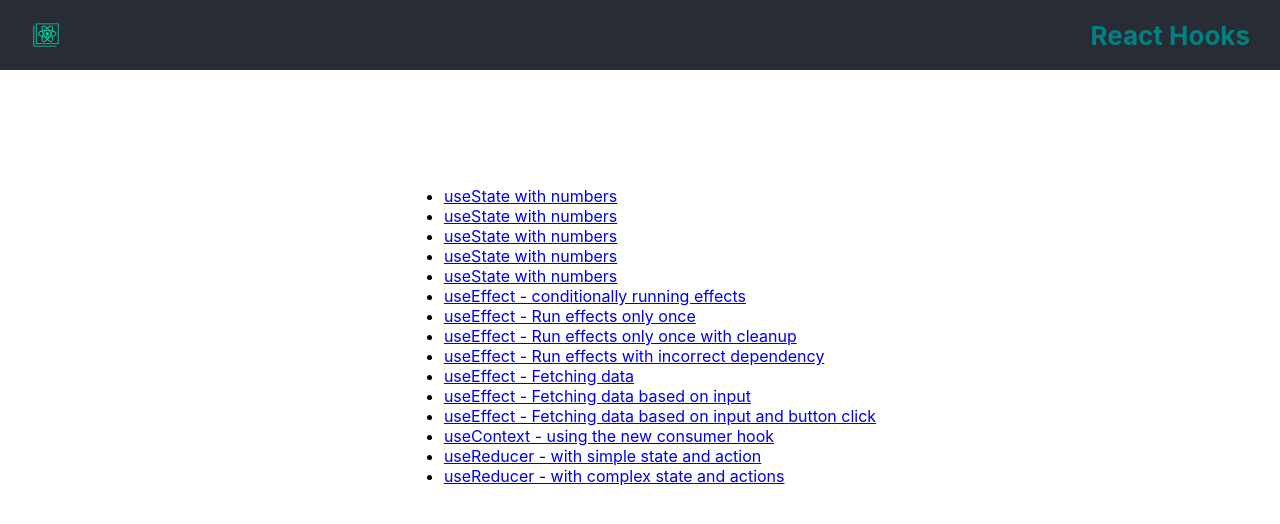
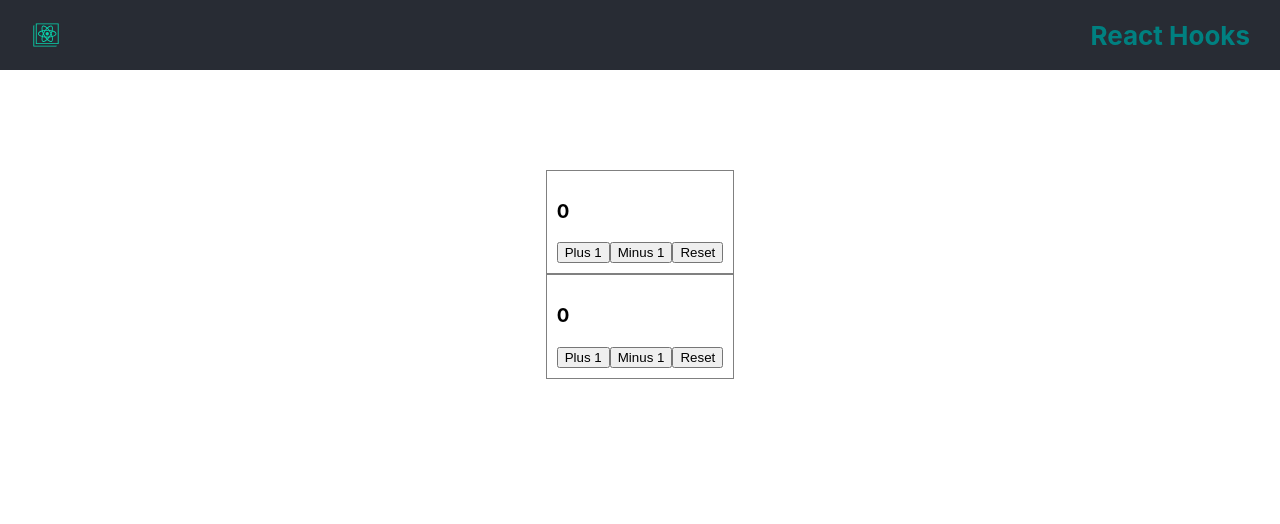
Before and after one commit to react-trainings/react-hooks, a React (Create React App) app: page /HookCounterMultiReducer in a window 1280 px wide. Before the commit this address led to /home. Shown: the top 524 px of the page. Built offline with nearby package versions, Linux system fonts and the light colour scheme.

Commit message:
feat: Added example on using multiple useReducers in a component
- HookCounterMultiReducer component implments multiple useReducers

```diff
--- a/src/App.js
+++ b/src/App.js
@@ -19,6 +19,7 @@ import HookDataFetchingThree from './components/hook-data-fetching-three/hook-da
 import HookCounterContextApi from './components/hook-counter-context-api/hook-counter-context-api.component';
 import HookCounterReducer from './components/hook-counter-reducer/hook-counter.reducer.component';
 import HookCounterReducerComplex from './components/hook-counter-reducer-complex/hook-counter.reducer-complex.component';
+import HookCounterMultiReducer from './components/hook-counter-multi-reducer/hook-counter-multi-reducer.component';
 
 function App() {
   return (
@@ -45,6 +46,7 @@ function App() {
           <Route path="/HookCounterContextApi" component={HookCounterContextApi} />
           <Route path="/HookCounterReducer" component={HookCounterReducer} />
           <Route path="/HookCounterReducerComplex" component={HookCounterReducerComplex} />
+          <Route path="/HookCounterMultiReducer" component={HookCounterMultiReducer} />
           <Redirect to="/home" />
         </Switch>
       </main>
--- /dev/null
+++ b/src/components/hook-counter-multi-reducer/hook-counter-multi-reducer.component.jsx
@@ -0,0 +1,39 @@
+import React, { useReducer } from 'react';
+
+const initialState = 0;
+const reducer = (state, action) => {
+  switch (action.type) {
+    case 'increment':
+      return state + 1;
+    case 'decrement':
+      return state - 1;
+    case 'reset':
+      return initialState;
+    default:
+      return state;
+  }
+};
+
+const HookCounterMultiReducer = () => {
+  const [countOne, dispatchOne] = useReducer(reducer, initialState);
+  const [countTwo, dispatchTwo] = useReducer(reducer, initialState);
+
+  return (
+    <div>
+      <div className="counter">
+        <h3>{countOne}</h3>
+        <button onClick={() => dispatchOne({ type: 'increment' })}>Plus 1</button>
+        <button onClick={() => dispatchOne({ type: 'decrement' })}>Minus 1</button>
+        <button onClick={() => dispatchOne({ type: 'reset' })}>Reset</button>
+      </div>
+      <div className="counter">
+        <h3>{countTwo}</h3>
+        <button onClick={() => dispatchTwo({ type: 'increment' })}>Plus 1</button>
+        <button onClick={() => dispatchTwo({ type: 'decrement' })}>Minus 1</button>
+        <button onClick={() => dispatchTwo({ type: 'reset' })}>Reset</button>
+      </div>
+    </div>
+  );
+};
+
+export default HookCounterMultiReducer;
--- a/src/pages/home-page/examples-data.js
+++ b/src/pages/home-page/examples-data.js
@@ -73,6 +73,11 @@ const examples = [
     id: 15,
     name: 'useReducer - with complex state and actions',
     url: '/HookCounterReducerComplex'
+  },
+  {
+    id: 16,
+    name: 'useReducer - with multiple useReducers in a component',
+    url: '/HookCounterMultiReducer'
   }
 ];
 
```
